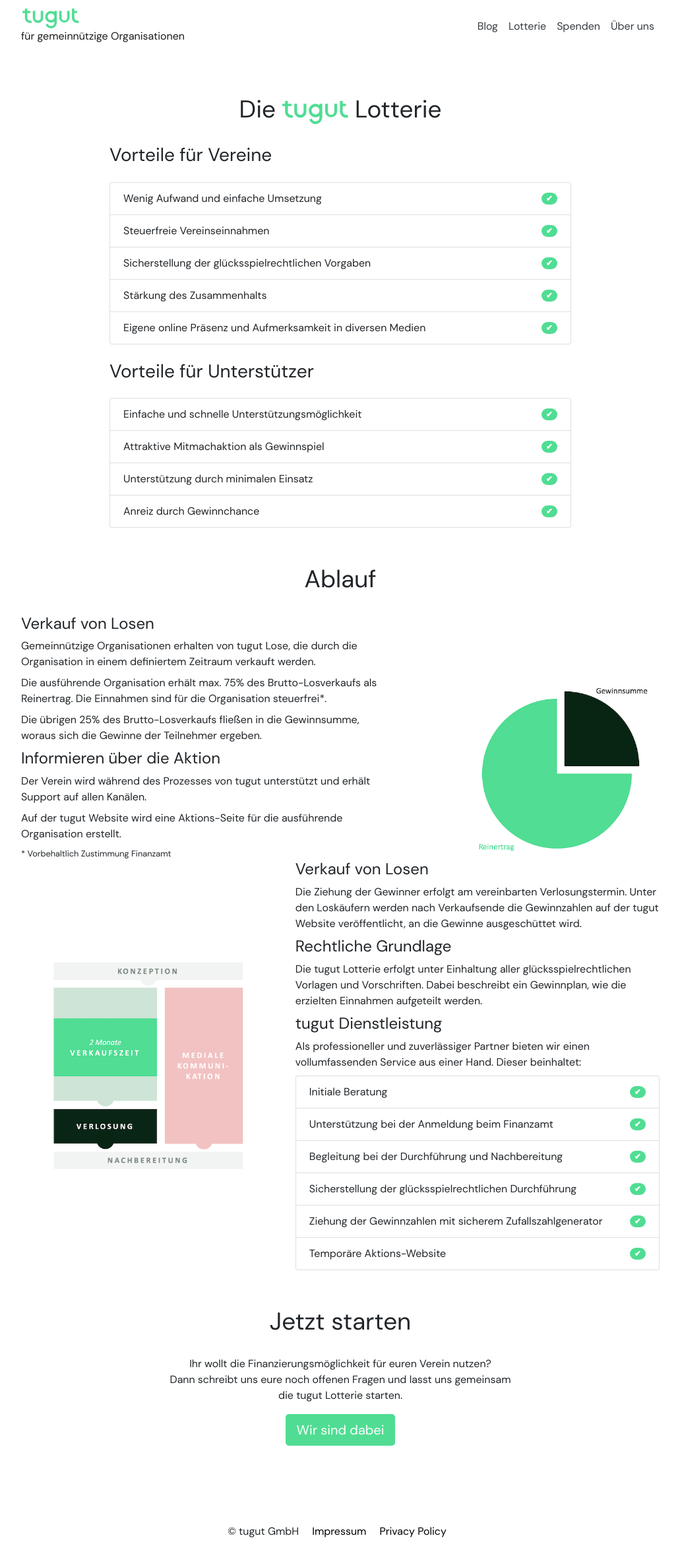
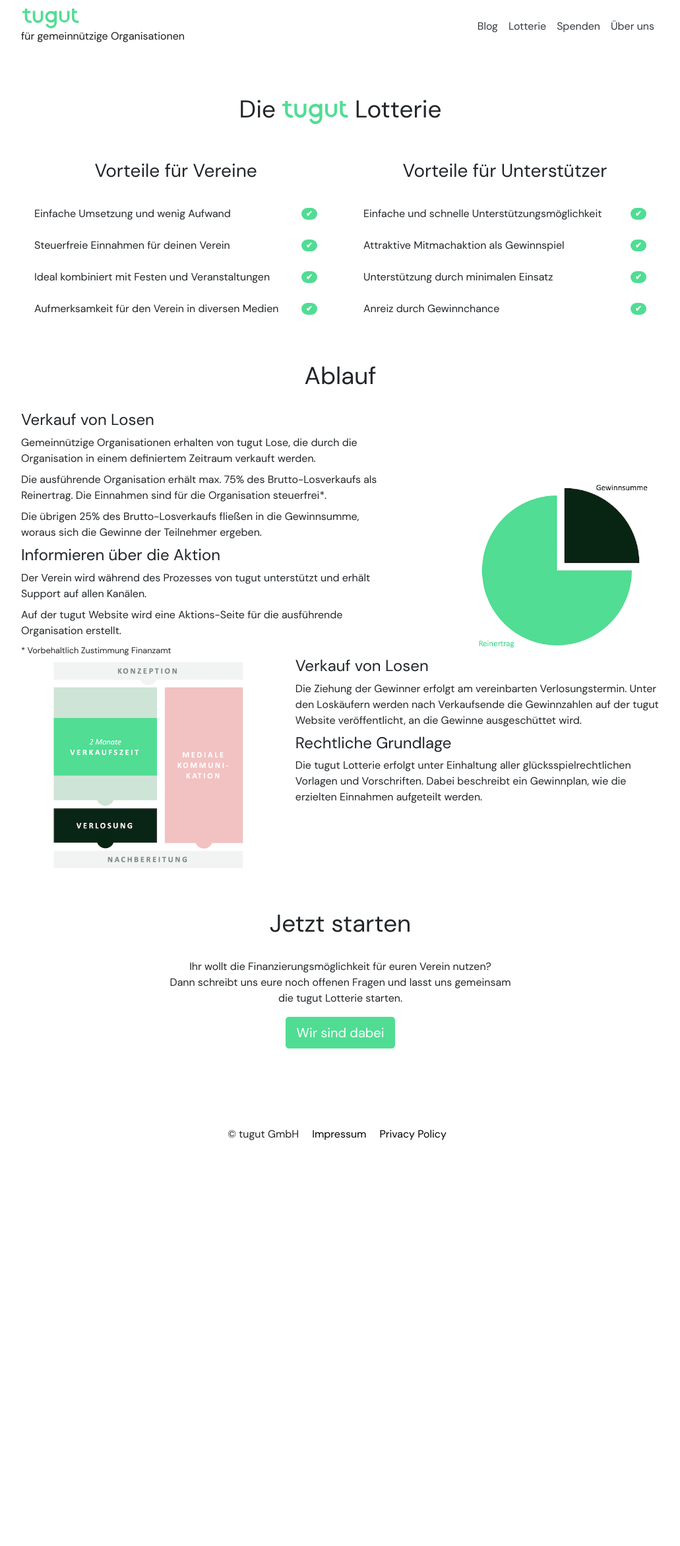
Before and after one commit to tugut-de/site, a Jekyll site: the page built from _pages/lotterie.html, in a window 1280 px wide. Shown: the whole page at 66% size, without its empty margins (124-1155 px from the left). Built offline with Jekyll 4.4.1, drawn with Linux system fonts in a browser that asks for light colours; after the commit the page ends 1741 px from its top, so only the background shows below that.

Commit message:
fixes on lotterie page

```diff
--- a/_pages/lotterie.html
+++ b/_pages/lotterie.html
@@ -16,55 +16,56 @@
     Die <img class="title__logo" src="{{ site.url }}{{ site.baseurl }}/assets/logo_green.svg"/>Lotterie
   </div>
   <div class="features">
-    <h3 class="mt-4 mb-4 mobile-center">
+    <div class="column">
+      <div class="row">
+        <div class="col-md-6">
+          <h3 class="mt-4 mb-4 center">
             Vorteile für Vereine
           </h3>
-
-    <ul class="list-group">
-      <li class="list-group-item d-flex justify-content-between align-items-center">
-        Wenig Aufwand und einfache Umsetzung
+          <ul class="list-group list-group-flush">
+            <li class="list-group-item d-flex justify-content-between align-items-center border-0">
+              Einfache Umsetzung und wenig Aufwand
               <span class="badge badge-primary badge-pill badge-white">✔</span>
             </li>
-      <li class="list-group-item d-flex justify-content-between align-items-center">
-        Steuerfreie Vereinseinnahmen
+            <li class="list-group-item d-flex justify-content-between align-items-center border-0">
+              Steuerfreie Einnahmen für deinen Verein
               <span class="badge badge-primary badge-pill badge-white">✔</span>
             </li>
-      <li class="list-group-item d-flex justify-content-between align-items-center">
-        Sicherstellung der glücksspielrechtlichen Vorgaben
+            <li class="list-group-item d-flex justify-content-between align-items-center border-0">
+              Ideal kombiniert mit Festen und Veranstaltungen
               <span class="badge badge-primary badge-pill badge-white">✔</span>
             </li>
-      <li class="list-group-item d-flex justify-content-between align-items-center">
-        Stärkung des Zusammenhalts
-        <span class="badge badge-primary badge-pill badge-white">✔</span>
-      </li>
-      <li class="list-group-item d-flex justify-content-between align-items-center">
-        Eigene online Präsenz und Aufmerksamkeit in diversen Medien
+            <li class="list-group-item d-flex justify-content-between align-items-center border-0">
+              Aufmerksamkeit für den Verein in diversen Medien
               <span class="badge badge-primary badge-pill badge-white">✔</span>
             </li>
           </ul>
-
-    <h3 class="mt-4 mb-4 mobile-center">
+        </div>
+        <div class="col-md-6">
+          <h3 class="mt-4 mb-4 center">
             Vorteile für Unterstützer
           </h3>
-
           <ul class="list-group">
-      <li class="list-group-item d-flex justify-content-between align-items-center">
+            <li class="list-group-item d-flex justify-content-between align-items-center border-0">
               Einfache und schnelle Unterstützungsmöglichkeit
               <span class="badge badge-primary badge-pill badge-white">✔</span>
             </li>
-      <li class="list-group-item d-flex justify-content-between align-items-center">
+            <li class="list-group-item d-flex justify-content-between align-items-center border-0">
               Attraktive Mitmachaktion als Gewinnspiel
               <span class="badge badge-primary badge-pill badge-white">✔</span>
             </li>
-      <li class="list-group-item d-flex justify-content-between align-items-center">
+            <li class="list-group-item d-flex justify-content-between align-items-center border-0">
               Unterstützung durch minimalen Einsatz
               <span class="badge badge-primary badge-pill badge-white">✔</span>
             </li>
-      <li class="list-group-item d-flex justify-content-between align-items-center">
+            <li class="list-group-item d-flex justify-content-between align-items-center border-0">
               Anreiz durch Gewinnchance
               <span class="badge badge-primary badge-pill badge-white">✔</span>
             </li>
           </ul>
+        </div>
+      </div>
+    </div>
   </div>
 
   <div class="title">
@@ -115,36 +116,6 @@
         <div class="mt-2 mb-2">
           Die tugut Lotterie erfolgt unter Einhaltung aller glücksspielrechtlichen Vorlagen und Vorschriften. Dabei beschreibt ein Gewinnplan, wie die erzielten Einnahmen aufgeteilt werden.
         </div>
-        <h4>tugut Dienstleistung</h4>
-        <div class="mt-2 mb-2">
-          Als professioneller und zuverlässiger Partner bieten wir einen vollumfassenden Service aus einer Hand. Dieser beinhaltet:
-        </div>
-        <ul class="list-group">
-          <li class="list-group-item d-flex justify-content-between align-items-center">
-            Initiale Beratung
-            <span class="badge badge-primary badge-pill badge-white">✔</span>
-          </li>
-          <li class="list-group-item d-flex justify-content-between align-items-center">
-            Unterstützung bei der Anmeldung beim Finanzamt
-            <span class="badge badge-primary badge-pill badge-white">✔</span>
-          </li>
-          <li class="list-group-item d-flex justify-content-between align-items-center">
-            Begleitung bei der Durchführung und Nachbereitung
-            <span class="badge badge-primary badge-pill badge-white">✔</span>
-          </li>
-          <li class="list-group-item d-flex justify-content-between align-items-center">
-            Sicherstellung der glücksspielrechtlichen Durchführung
-            <span class="badge badge-primary badge-pill badge-white">✔</span>
-          </li>
-          <li class="list-group-item d-flex justify-content-between align-items-center">
-            Ziehung der Gewinnzahlen mit sicherem Zufallszahlgenerator
-            <span class="badge badge-primary badge-pill badge-white">✔</span>
-          </li>
-          <li class="list-group-item d-flex justify-content-between align-items-center">
-            Temporäre Aktions-Website
-            <span class="badge badge-primary badge-pill badge-white">✔</span>
-          </li>
-        </ul>
       </div>
     </div>
   </div>
--- a/_sass/layout.scss
+++ b/_sass/layout.scss
@@ -143,7 +143,6 @@
 }
 
 .features {
-  max-width: 700px;
   margin: auto;
   &__image {
     max-width: 300px;
```
Lines whose indentation alone changed are shown as unchanged.
